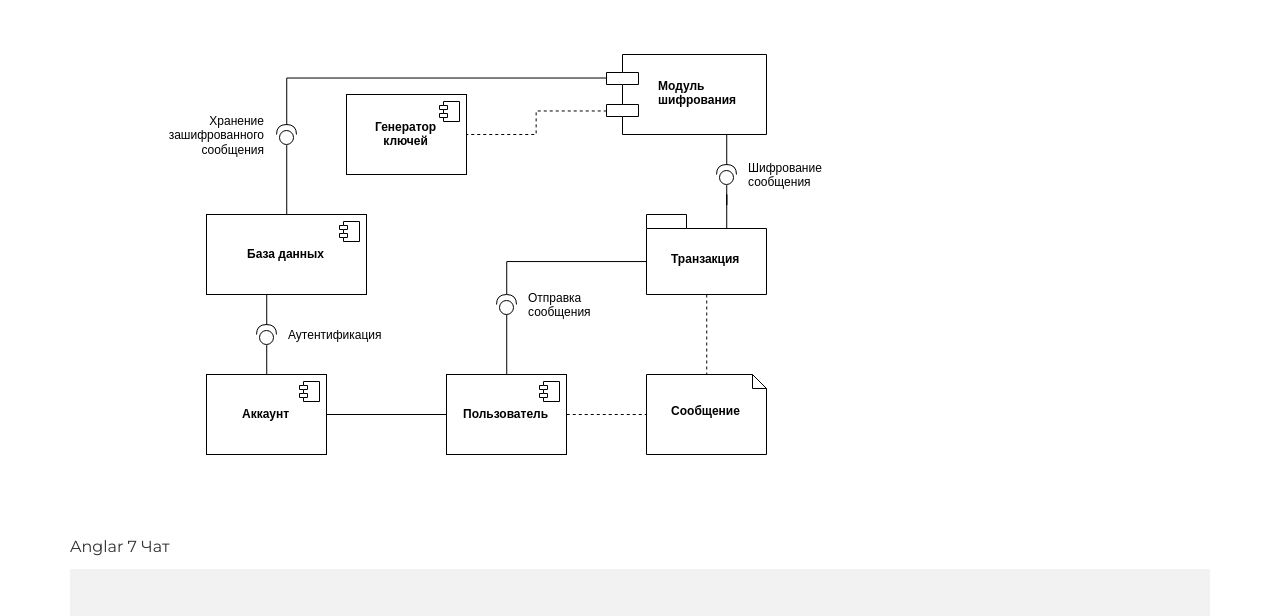
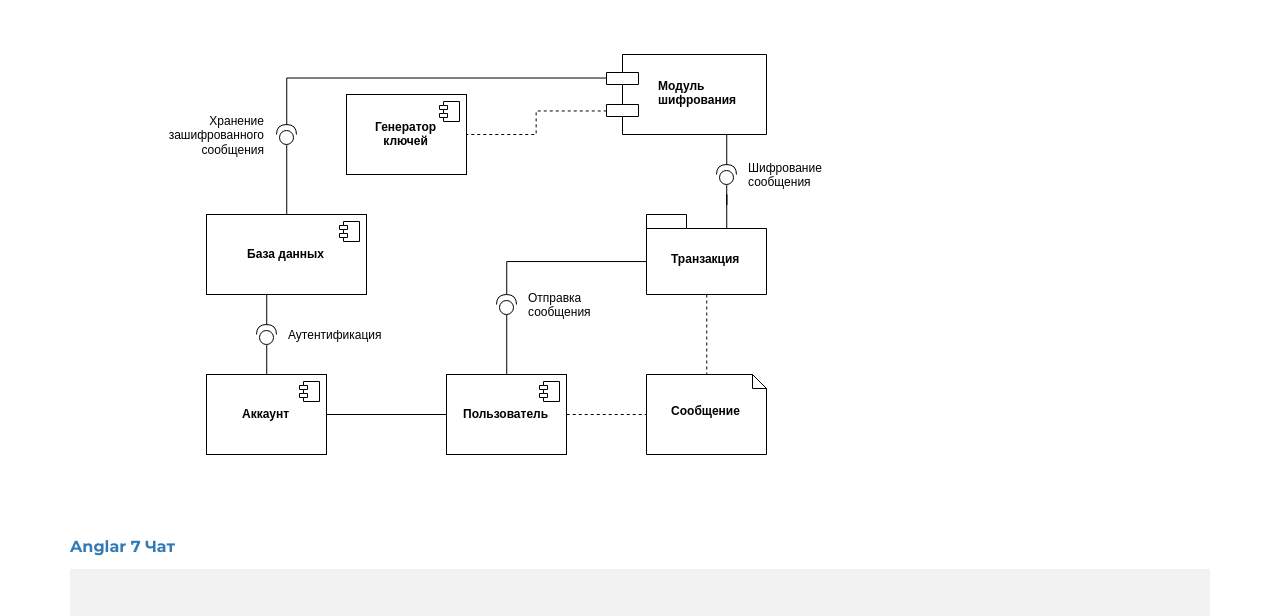
Before and after one commit to egoistos/egoistos.github.io, a plain HTML site: page lab4.html in a window 1280 px wide. Shown: the part 726-1342 px from the top of the page. Drawn offline with Linux system fonts and the light colour scheme.

Commit message:
Update lab4.html

```diff
--- a/lab4.html
+++ b/lab4.html
@@ -88,7 +88,7 @@ th, td {
       </div>
 	  <br>
   </div>
-  <p align="left"><b<a href="https://egoistos.github.io/client">Anglar 7 Чат</a></b></p>
+  <p align="left"><b><a href="https://egoistos.github.io/client">Anglar 7 Чат</a></b></p>
   <div id="social">
     <div class="container">
       <div class="row centered">
```
